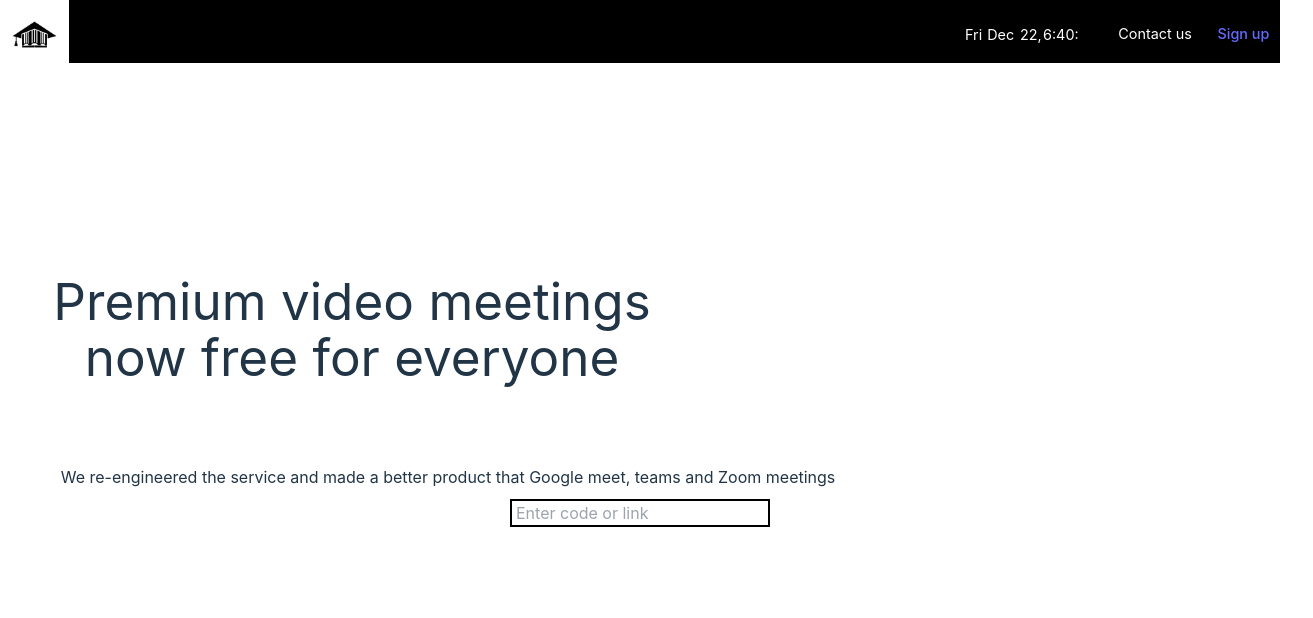
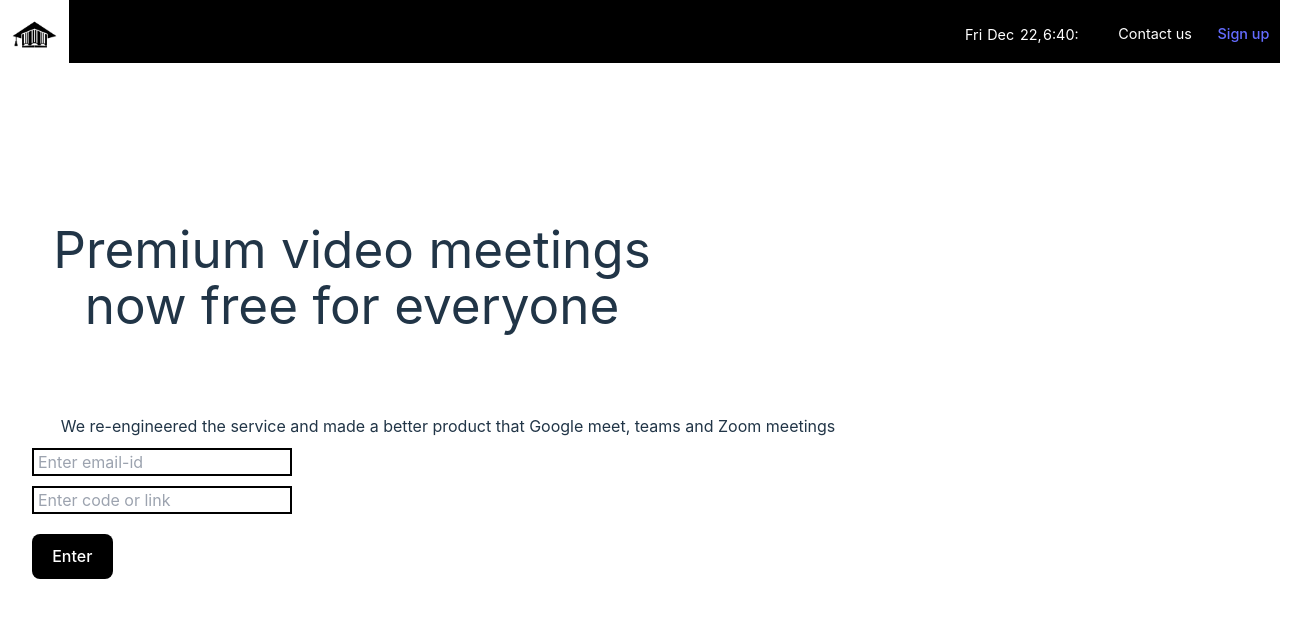
Before and after one commit to aakash6789/CampusConnectLive, a React (Vite) app in the folder client/: page /lobby in a window 1280 px wide. Shown: the top 618 px of the page, 1313 px wide, since content can reach past the window. Built offline with nearby package versions, Linux system fonts and the light colour scheme; no server answers.

Commit message:
WebRTC ongoing

```diff
--- /dev/null
+++ b/client/context/Socket.jsx
@@ -0,0 +1,16 @@
+
+import { createContext, useState , useContext, React, useMemo} from "react";
+import { io } from "socket.io-client";
+
+const SocketContext=createContext({});
+
+export const SocketProvider=({children})=>{
+    const socket= useMemo(()=>io("http://localhost:3001"),[]);
+    return(
+        <SocketContext.Provider value={{socket}}>
+            {children}
+        </SocketContext.Provider>
+    );
+
+}
+export default SocketContext;
--- a/client/src/App.jsx
+++ b/client/src/App.jsx
@@ -7,6 +7,7 @@ import Hero from './components/Hero'
 import Login from './components/Login'
 import MeetingRoom from './components/MeetingRoom'
 import Lobby from './components/Lobby'
+import { SocketProvider } from '../context/Socket'
 import {
   RouterProvider,
   NavLink,
@@ -30,7 +31,7 @@ const router = createBrowserRouter(
       />
       <Route path="/register" element={<Register/>} />
       <Route path="/login" element={<Login />} />
-      <Route path="/meet" element={<MeetingRoom/>} />
+      <Route path="/room/:roomId" element={<MeetingRoom/>} />
       <Route path="/lobby" element={<Lobby/>} />
     </Route>
   )
@@ -40,7 +41,9 @@ function App() {
 
   return (
     <>
+    <SocketProvider>
       <RouterProvider router={router} />
+      </SocketProvider>
     </>
   )
 }
--- a/client/src/components/Lobby.jsx
+++ b/client/src/components/Lobby.jsx
@@ -1,11 +1,34 @@
-import React from 'react'
+import React, { useEffect } from 'react'
+import useSocket from '../hooks/useSocket.js';
+import { useState } from 'react';
+import { useNavigate } from 'react-router';
 
 const Lobby = () => {
+ const {socket}=useSocket();
+ const [email,setEmail]=useState();
+ const [roomId,setRoomId]=useState();
+ const navigate=useNavigate();
+//  console.log(socket);
+
+const handleRoomJoined=({roomId})=>{
+  console.log('Room joined',roomId);
+}
+ const handleJoinRoom=()=>{
+   socket.emit('join-room',{roomId:roomId,emailId:email});
+   navigate(`/room/${roomId}`);
+
+  }
+  useEffect(()=>{
+    socket.on('joined-room',handleRoomJoined);
+  },[socket]);
+
   return (
     <div>
         <h1 className='w-[50vw] md:mr-[60vw]'>Premium video meetings now free for everyone</h1>
         <h3 className='md:mr-[30vw] mt-[10vh]'>We re-engineered the service and made a better product that Google meet, teams and Zoom meetings</h3>
-      <input type='text' className='border-black border-2 px-1 mt-[10px]' placeholder='Enter code or link'></input>
+      <input  type='email' value={email} onChange={e=>setEmail(e.target.value)} className='border-black border-2 px-1 mt-[10px] block' placeholder='Enter email-id'></input>
+      <input type='text' value={roomId} onChange={e=>setRoomId(e.target.value)} className='border-black border-2 px-1 mt-[10px] block' placeholder='Enter code or link'></input>
+      <button className='bg-black text-white mr-[1200px] mt-[20px]' onClick={handleJoinRoom}>Enter</button>
     </div>
   )
 }
--- a/client/src/components/MeetingRoom.jsx
+++ b/client/src/components/MeetingRoom.jsx
@@ -1,10 +1,13 @@
 import React from 'react'
 import io from 'socket.io-client';
+import { useParams } from 'react-router';
+import useSocket from '../hooks/useSocket';
 const MeetingRoom = () => {
+  const {roomId}=useParams();
     const socket = io('http://localhost:3000');
   return (
     <div>
-      <h1>Now playing</h1>
+      <h1>Now playing {roomId}</h1>
       <video id="localVideo" autoplay playsinline controls="false"/>
     </div>
   )
--- /dev/null
+++ b/client/src/hooks/useSocket.js
@@ -0,0 +1,7 @@
+import { useContext } from "react";
+import SocketContext from "../../context/Socket";
+
+const useSocket=()=>{
+    return useContext(SocketContext);
+}
+export default useSocket;
```
Also changed, not shown: 1 other file (tests, documents, lock files or other folders).
